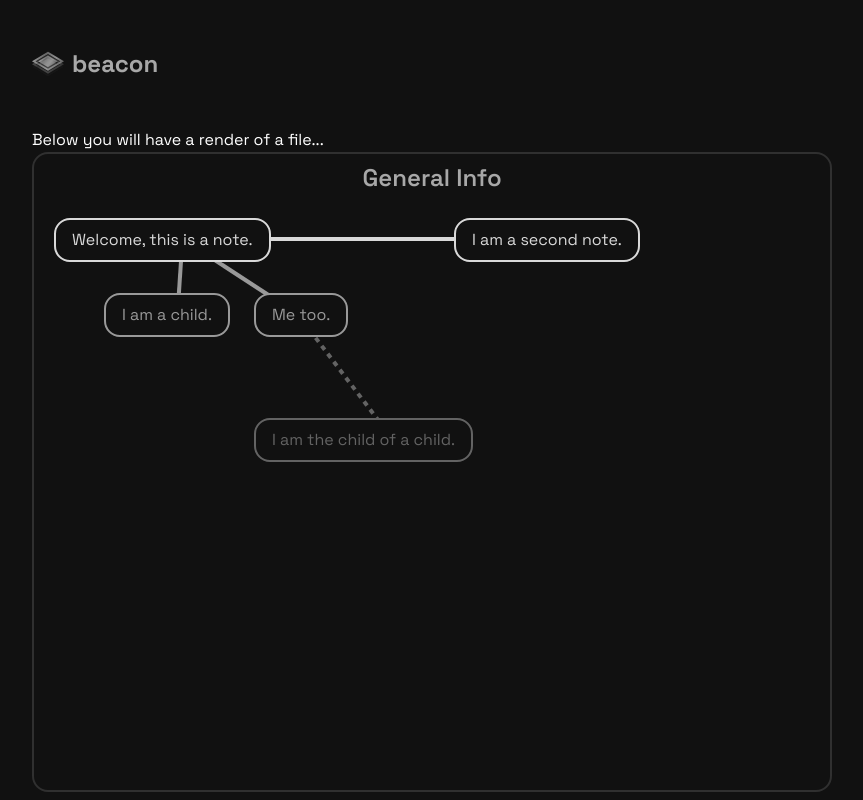
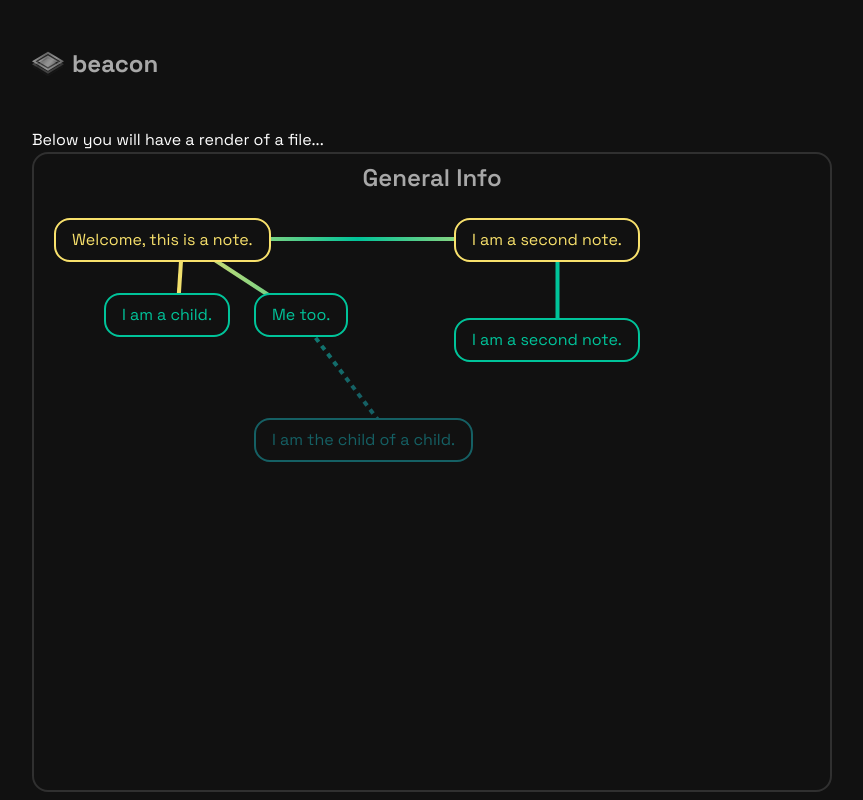
Before and after one commit to kjellherzke/beacon, a React (Vite) app: page / in a window 1280 px wide. Shown: the whole page, without its empty margins (32-895 px from the left). Built offline with nearby package versions, Linux system fonts and the light colour scheme.

Commit message:
feat: colors for learning paths; prep: markdown as dependency added

```diff
--- a/package.json
+++ b/package.json
@@ -10,6 +10,7 @@
     "preview": "vite preview"
   },
   "dependencies": {
+    "markdown-to-jsx": "^7.4.7",
     "react": "^18.3.1",
     "react-dom": "^18.3.1"
   },
--- a/public/static/learningpath/general.json
+++ b/public/static/learningpath/general.json
@@ -28,7 +28,14 @@
     {
       "name": "I am a second note.",
       "x": 400,
-      "y": 0
+      "y": 0,
+      "nodes": [
+        {
+          "name": "I am a second note.",
+          "x": 400,
+          "y": 100
+        }
+      ]
     }
   ]
 }
--- a/src/LearnPathRenderer.tsx
+++ b/src/LearnPathRenderer.tsx
@@ -1,4 +1,4 @@
-import { ReactPropTypes, useEffect, useMemo, useState } from "react";
+import { useEffect, useMemo, useState } from "react";
 
 // Idea is to have a router for all files under that path and then display them:
 // - Nodes can have subnodes
@@ -24,13 +24,7 @@ interface PathNode {
 }
 
 const generationColor = (generation: number) =>
-  generation == 0
-    ? "#D9D9D9"
-    : generation == 1
-      ? "#999999"
-      : generation == 2
-        ? "#636363"
-        : "#404040";
+  generation == 0 ? "#F8E16C" : generation == 1 ? "#00C49A" : "#156064";
 
 function SingleNode({ data }: { data: PathNode }) {
   return (
@@ -50,6 +44,8 @@ function SingleNode({ data }: { data: PathNode }) {
 }
 
 function NodeLine({ data, from }: { data: PathNode; from: PathNode }) {
+  const gradientId = `gradient-${Math.random().toString(36).substring(2)}`;
+
   return (
     <svg
       style={{
@@ -61,16 +57,27 @@ function NodeLine({ data, from }: { data: PathNode; from: PathNode }) {
         zIndex: -1,
       }}
     >
+      <defs>
+        <linearGradient gradientUnits="userSpaceOnUse" id={gradientId}>
+          <stop offset="20%" stopColor={generationColor(from.generation)} />
+          <stop
+            offset="50%"
+            stopColor={generationColor(from.generation + 1)}
+            opacity={0.2}
+          />
+          <stop offset="80%" stopColor={generationColor(data.generation)} />
+        </linearGradient>
+      </defs>
       <line
         x1={from.x + from.width / 2}
         y1={from.y + from.height / 2}
         x2={data.x + data.width / 2}
         y2={data.y + data.height / 2}
         strokeWidth={4}
-        stroke={generationColor(data.generation)}
+        // stroke={generationColor(data.generation)}
+        stroke={`url(#${gradientId})`}
         strokeDasharray={data.generation > 1 ? "5,5" : "none"}
       />
-      )),
     </svg>
   );
 }
@@ -91,9 +98,17 @@ function Node({ data, from }: { data: PathNode; from: PathNode | null }) {
   );
 }
 
-function PathRenderer({ path, ...props }: { path: Path | null }) {
+function PathRenderer({
+  path,
+  width,
+  height,
+}: {
+  path: Path | null;
+  width: number;
+  height: number;
+}) {
   return (
-    <div className="absolute w-full h-full" {...props}>
+    <div className="absolute w-full h-full" style={{ width, height }}>
       {useMemo(
         () =>
           path?.nodes?.map((node, i, elements) => (
@@ -173,7 +188,8 @@ export default function LearnPathRenderer() {
       </h3>
       <PathRenderer
         path={path}
-        style={{ width: maxDimensions.maxX, height: maxDimensions.maxY }}
+        width={maxDimensions.maxX}
+        height={maxDimensions.maxY}
       />
     </div>
   );
```
Also changed, not shown: 1 other file (tests, documents, lock files or other folders).
